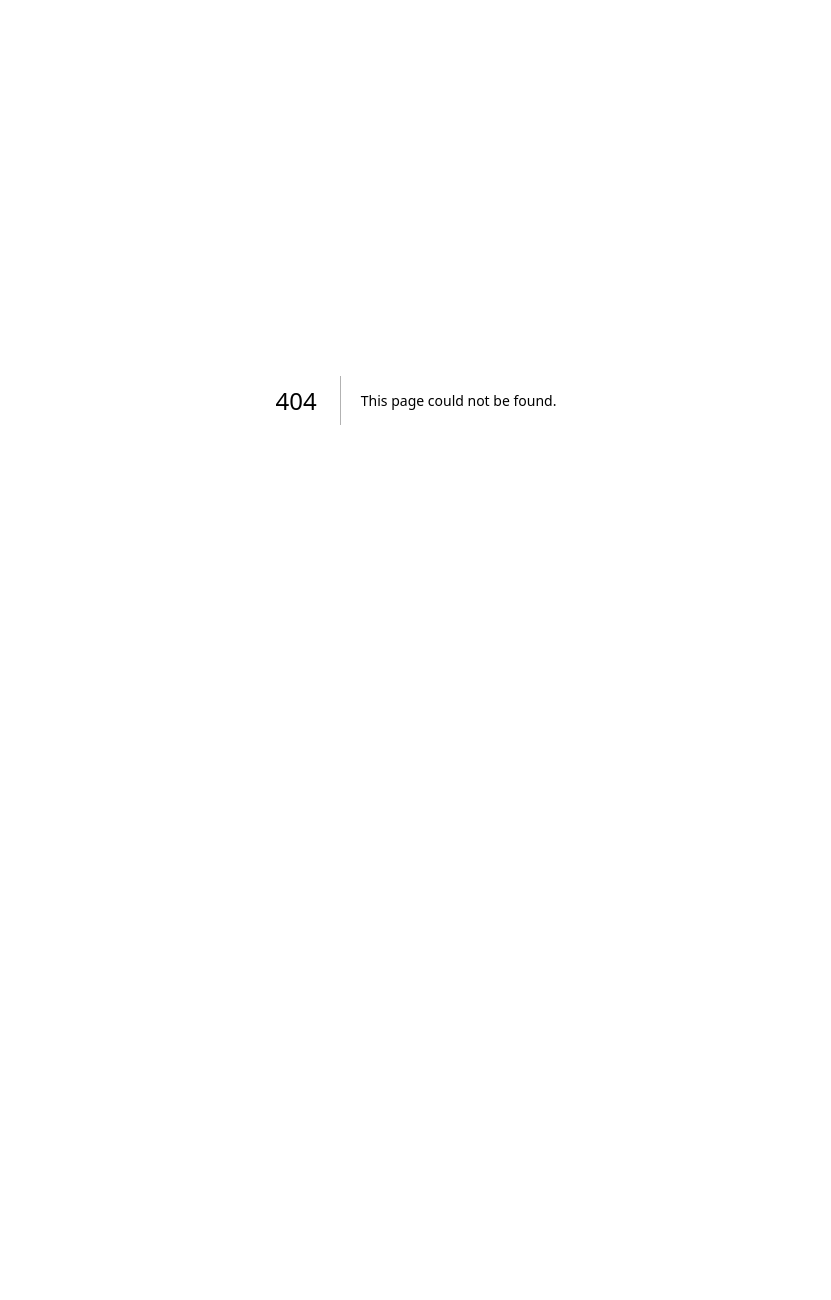
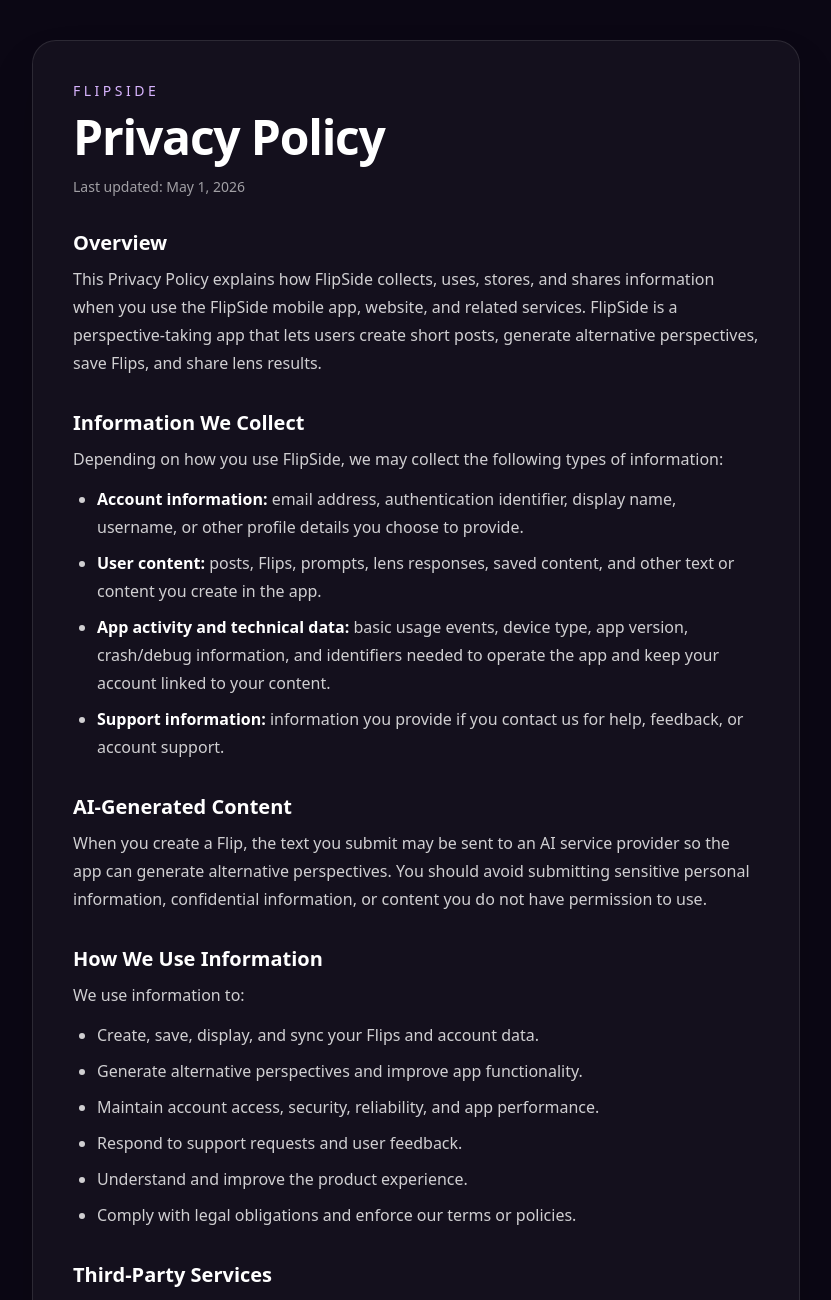
Before and after one commit to downsem/flipside-web, a Next.js app: page /privacy in a window 1280 px wide. Before the commit this address had no page. Shown: the top 1300 px of the page, without its empty margins (224-1055 px from the left). Before the commit the page ends 800 px from the top, so only its background shows below. Built offline with nearby package versions, Linux system fonts and the light colour scheme.

Commit message:
Add FlipSide privacy policy page

```diff
--- /dev/null
+++ b/src/app/privacy/page.tsx
@@ -0,0 +1,213 @@
+export const metadata = {
+  title: "Privacy Policy | FlipSide",
+  description: "Privacy Policy for FlipSide.",
+};
+
+const contactEmail = "ethanmdowns@gmail.com";
+
+export default function PrivacyPolicyPage() {
+  return (
+    <main className="min-h-screen bg-[#0b0714] px-5 py-10 text-white">
+      <section className="mx-auto max-w-3xl rounded-3xl border border-white/10 bg-white/[0.04] p-6 shadow-2xl sm:p-10">
+        <p className="mb-3 text-sm font-medium uppercase tracking-[0.25em] text-purple-300">
+          FlipSide
+        </p>
+
+        <h1 className="text-3xl font-semibold tracking-tight sm:text-5xl">
+          Privacy Policy
+        </h1>
+
+        <p className="mt-4 text-sm text-white/60">
+          Last updated: May 1, 2026
+        </p>
+
+        <div className="mt-8 space-y-8 text-base leading-7 text-white/80">
+          <section>
+            <h2 className="mb-2 text-xl font-semibold text-white">
+              Overview
+            </h2>
+            <p>
+              This Privacy Policy explains how FlipSide collects, uses, stores,
+              and shares information when you use the FlipSide mobile app,
+              website, and related services. FlipSide is a perspective-taking app
+              that lets users create short posts, generate alternative
+              perspectives, save Flips, and share lens results.
+            </p>
+          </section>
+
+          <section>
+            <h2 className="mb-2 text-xl font-semibold text-white">
+              Information We Collect
+            </h2>
+            <p>
+              Depending on how you use FlipSide, we may collect the following
+              types of information:
+            </p>
+            <ul className="mt-3 list-disc space-y-2 pl-6">
+              <li>
+                <strong className="text-white">Account information:</strong>{" "}
+                email address, authentication identifier, display name, username,
+                or other profile details you choose to provide.
+              </li>
+              <li>
+                <strong className="text-white">User content:</strong> posts,
+                Flips, prompts, lens responses, saved content, and other text or
+                content you create in the app.
+              </li>
+              <li>
+                <strong className="text-white">App activity and technical data:</strong>{" "}
+                basic usage events, device type, app version, crash/debug
+                information, and identifiers needed to operate the app and keep
+                your account linked to your content.
+              </li>
+              <li>
+                <strong className="text-white">Support information:</strong>{" "}
+                information you provide if you contact us for help, feedback, or
+                account support.
+              </li>
+            </ul>
+          </section>
+
+          <section>
+            <h2 className="mb-2 text-xl font-semibold text-white">
+              AI-Generated Content
+            </h2>
+            <p>
+              When you create a Flip, the text you submit may be sent to an AI
+              service provider so the app can generate alternative perspectives.
+              You should avoid submitting sensitive personal information,
+              confidential information, or content you do not have permission to
+              use.
+            </p>
+          </section>
+
+          <section>
+            <h2 className="mb-2 text-xl font-semibold text-white">
+              How We Use Information
+            </h2>
+            <p>We use information to:</p>
+            <ul className="mt-3 list-disc space-y-2 pl-6">
+              <li>Create, save, display, and sync your Flips and account data.</li>
+              <li>Generate alternative perspectives and improve app functionality.</li>
+              <li>Maintain account access, security, reliability, and app performance.</li>
+              <li>Respond to support requests and user feedback.</li>
+              <li>Understand and improve the product experience.</li>
+              <li>Comply with legal obligations and enforce our terms or policies.</li>
+            </ul>
+          </section>
+
+          <section>
+            <h2 className="mb-2 text-xl font-semibold text-white">
+              Third-Party Services
+            </h2>
+            <p>
+              FlipSide uses third-party service providers to operate core app
+              functionality. These may include authentication, cloud database,
+              hosting, analytics, error logging, and AI-generation services.
+              These providers process information only as needed to provide
+              services to FlipSide, subject to their own terms and privacy
+              practices.
+            </p>
+          </section>
+
+          <section>
+            <h2 className="mb-2 text-xl font-semibold text-white">
+              How We Share Information
+            </h2>
+            <p>
+              We do not sell your personal information. We may share information
+              with service providers that help us operate the app, when required
+              by law, to protect the safety or integrity of the service, or as
+              part of a business transfer such as a merger, acquisition, or asset
+              sale.
+            </p>
+          </section>
+
+          <section>
+            <h2 className="mb-2 text-xl font-semibold text-white">
+              Data Retention and Deletion
+            </h2>
+            <p>
+              We keep information for as long as needed to provide FlipSide,
+              maintain records, comply with legal obligations, resolve disputes,
+              and enforce agreements. You may request account or data deletion by
+              contacting us at{" "}
+              <a
+                className="font-medium text-purple-300 underline decoration-purple-300/50 underline-offset-4"
+                href={`mailto:${contactEmail}`}
+              >
+                {contactEmail}
+              </a>
+              . Some information may remain in backups, logs, or records where
+              required for security, legal, or operational reasons.
+            </p>
+          </section>
+
+          <section>
+            <h2 className="mb-2 text-xl font-semibold text-white">
+              Children’s Privacy
+            </h2>
+            <p>
+              FlipSide is not intended for children under 13. We do not
+              knowingly collect personal information from children under 13. If
+              you believe a child has provided personal information to FlipSide,
+              please contact us so we can take appropriate action.
+            </p>
+          </section>
+
+          <section>
+            <h2 className="mb-2 text-xl font-semibold text-white">
+              Security
+            </h2>
+            <p>
+              We use reasonable administrative, technical, and organizational
+              safeguards designed to protect information. No internet-based
+              service is completely secure, and we cannot guarantee absolute
+              security.
+            </p>
+          </section>
+
+          <section>
+            <h2 className="mb-2 text-xl font-semibold text-white">
+              International Processing
+            </h2>
+            <p>
+              Information may be processed and stored in the United States or
+              other countries where FlipSide or its service providers operate.
+              By using FlipSide, you understand that your information may be
+              transferred to and processed outside your location.
+            </p>
+          </section>
+
+          <section>
+            <h2 className="mb-2 text-xl font-semibold text-white">
+              Changes to This Policy
+            </h2>
+            <p>
+              We may update this Privacy Policy from time to time. If we make
+              material changes, we will update the “Last updated” date above and
+              provide notice where appropriate.
+            </p>
+          </section>
+
+          <section>
+            <h2 className="mb-2 text-xl font-semibold text-white">
+              Contact
+            </h2>
+            <p>
+              For questions, requests, or concerns about this Privacy Policy,
+              contact us at{" "}
+              <a
+                className="font-medium text-purple-300 underline decoration-purple-300/50 underline-offset-4"
+                href={`mailto:${contactEmail}`}
+              >
+                {contactEmail}
+              </a>
+              .
+            </p>
+          </section>
+        </div>
+      </section>
+    </main>
+  );
+}
```
